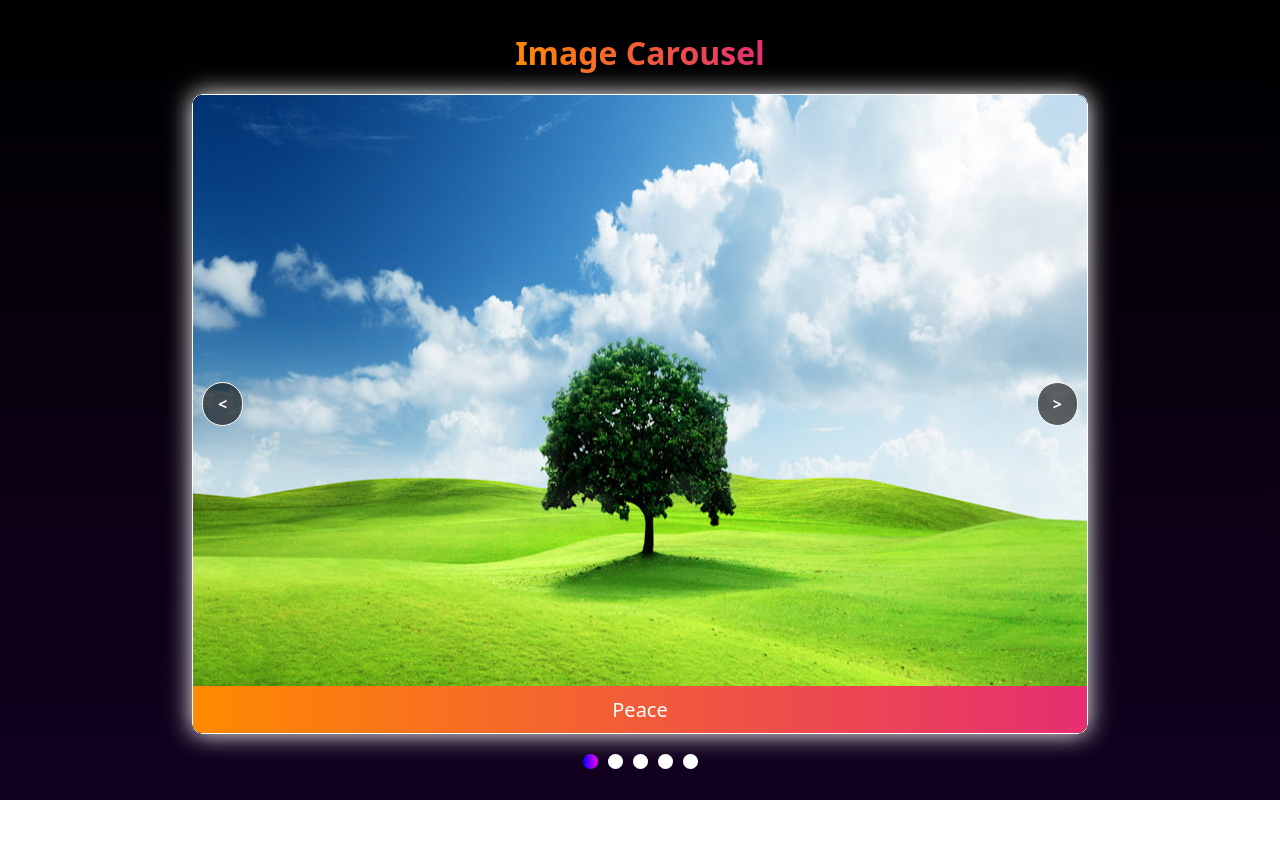
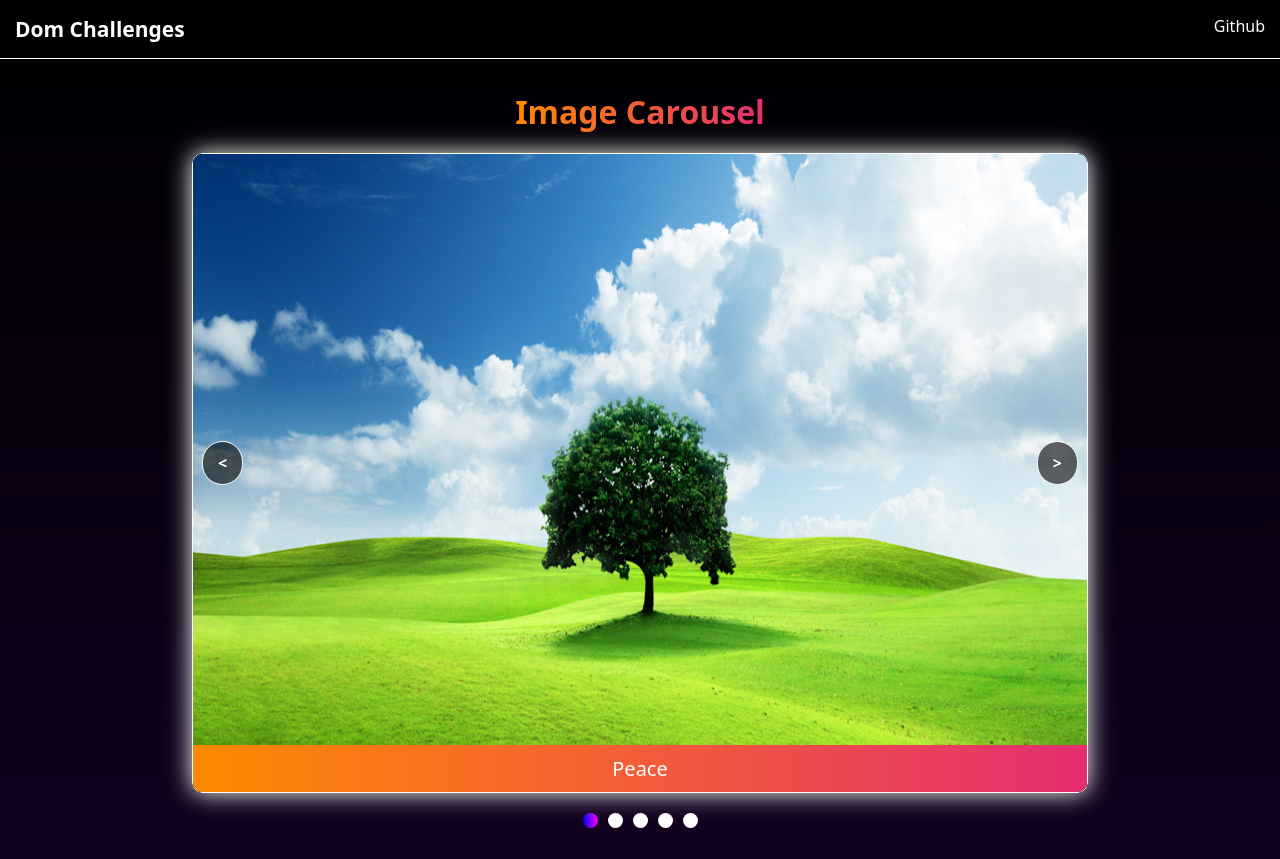
Before and after one commit to MrVineetRaj/cohort-js-challenges, a plain HTML site: page image-carousel/index.html in a window 1280 px wide. Before the commit the page ends 800 px from the top, so only its background shows below. Drawn offline with Linux system fonts and the light colour scheme.

Commit message:
added navbar to Image Carousel page

```diff
--- a/image-carousel/index.html
+++ b/image-carousel/index.html
@@ -8,6 +8,13 @@
     <title>Image Carousel</title>
   </head>
   <body>
+    <nav>
+      <a href="/">Dom Challenges</a>
+
+      <div class="social-links">
+        <a href="https://www.github.com"> Github </a>
+      </div>
+    </nav>
     <div class="container">
       <h1 class="gradient-text">Image Carousel</h1>
       <div class="all-images">
```
